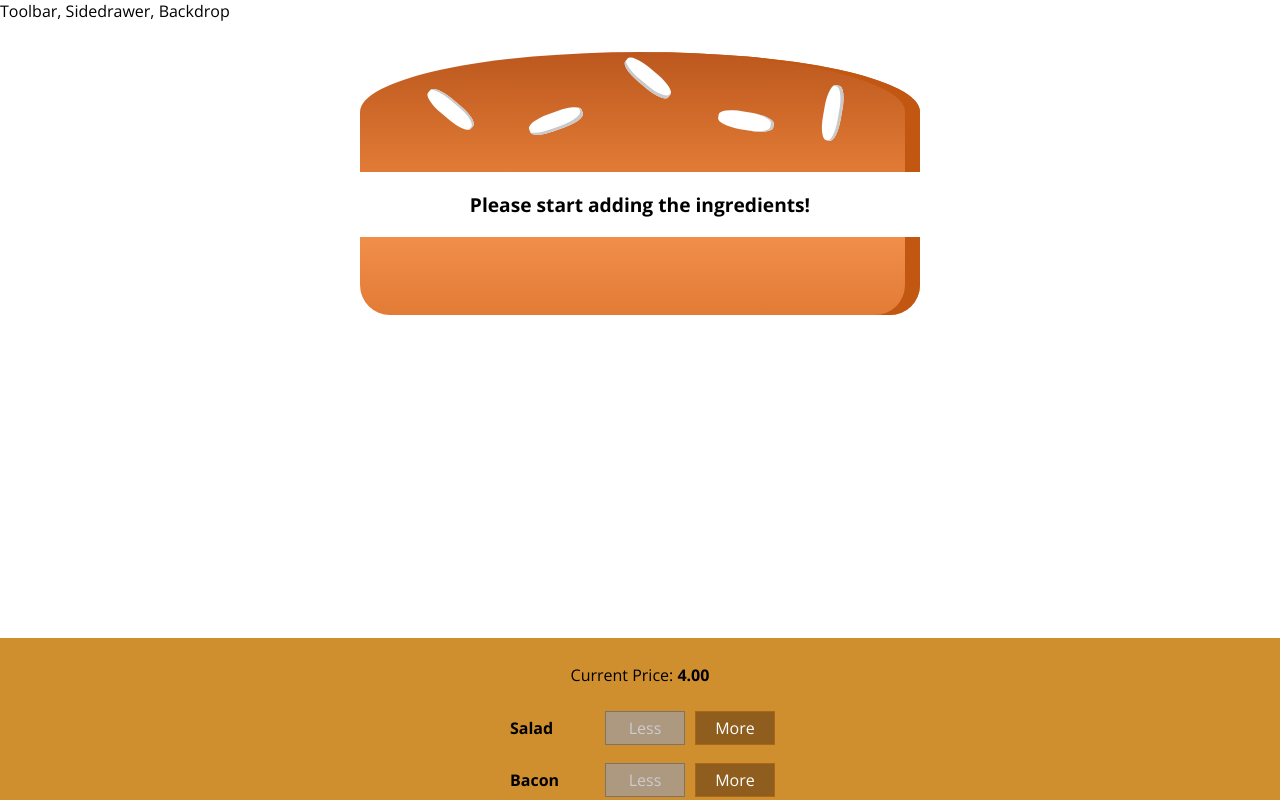
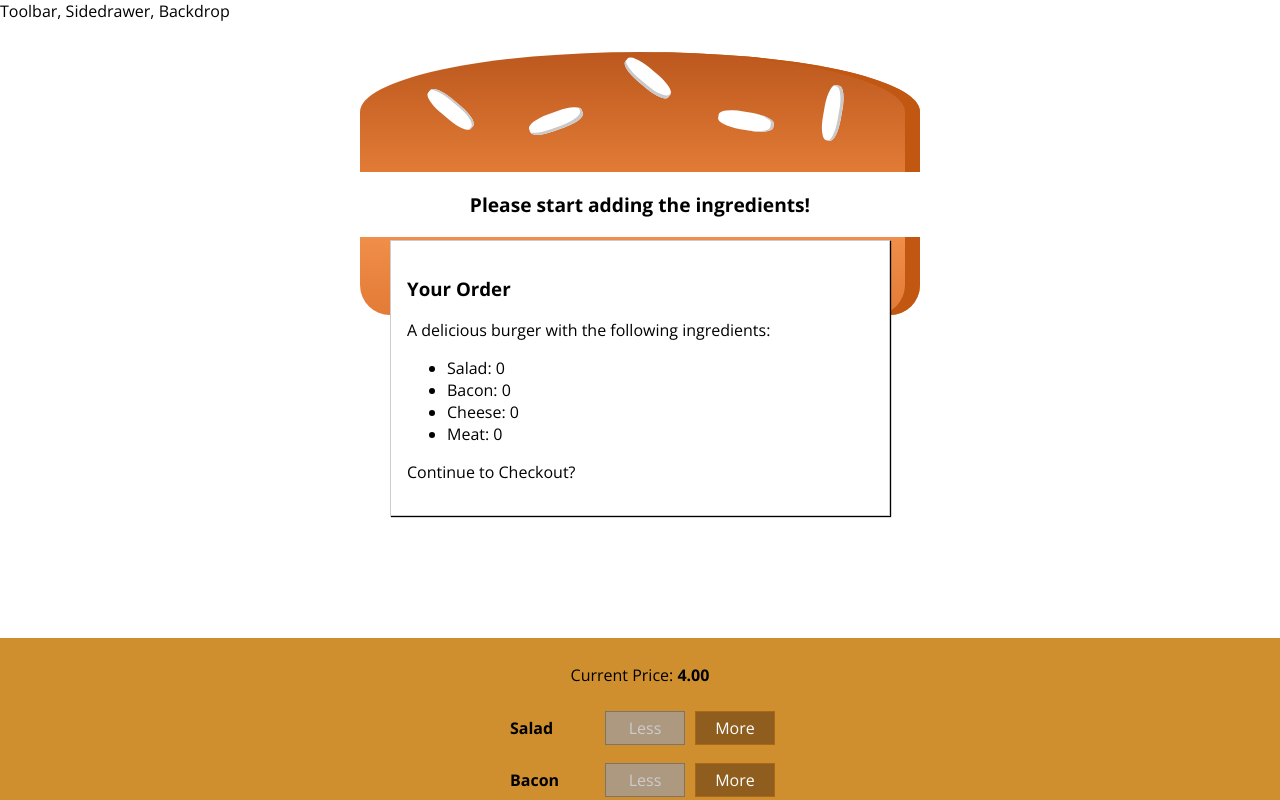
Before and after one commit to Akash-ninja/burger-builder, a React (Create React App) app: page / in a window 1280 px wide. Shown: the top 800 px of the page. Built offline with nearby package versions, Linux system fonts and the light colour scheme.

Commit message:
OrderSummary Modal added

```diff
--- /dev/null
+++ b/src/components/Burger/OrderSummary/OrderSummary.js
@@ -0,0 +1,25 @@
+import React from "react";
+
+import Aux from "../../../hoc/Aux";
+
+const OrderSummary = (props) => {
+  const ingredientsSummary = Object.keys(props.ingredients).map((igKey) => {
+    return (
+      <li key={igKey}>
+        <span style={{ textTransform: "capitalize" }}>{igKey}</span>:{" "}
+        {props.ingredients[igKey]}
+      </li>
+    );
+  });
+
+  return (
+    <Aux>
+      <h3> Your Order </h3>
+      <p> A delicious burger with the following ingredients:</p>
+      <ul>{ingredientsSummary}</ul>
+      <p> Continue to Checkout?</p>
+    </Aux>
+  );
+};
+
+export default OrderSummary;
--- /dev/null
+++ b/src/components/UI/Modal/Modal.js
@@ -0,0 +1,6 @@
+import React from "react";
+import classes from "./Modal.module.css";
+
+const Modal = (props) => <div className={classes.Modal}>{props.children}</div>;
+
+export default Modal;
--- /dev/null
+++ b/src/components/UI/Modal/Modal.module.css
@@ -0,0 +1,20 @@
+.Modal {
+    position: fixed;
+    z-index: 500;
+    background-color: white;
+    width: 70%;
+    border: 1px solid #ccc;
+    box-shadow: 1px 1px 1px black;
+    padding: 16px;
+    left: 15%;
+    top: 30%;
+    box-sizing: border-box;
+    transition: all 0.3s ease-out;
+}
+
+@media (min-width: 600px) {
+    .Modal {
+        width: 500px;
+        left: calc(50% - 250px);
+    }
+}
--- a/src/containers/BurgerBuilder/BurgerBuilder.js
+++ b/src/containers/BurgerBuilder/BurgerBuilder.js
@@ -2,6 +2,8 @@
 import Burger from "../../components/Burger/Burger";
 import Aux from "../../hoc/Aux";
 import BuildControls from "../../components/Burger/BuildControls/BuildControls";
+import Modal from "../../components/UI/Modal/Modal";
+import OrderSummary from "../../components/Burger/OrderSummary/OrderSummary";
 
 const INGREDIENTS_PRICES = {
   salad: 0.5,
@@ -80,6 +82,9 @@
     }
     return (
       <Aux>
+        <Modal>
+          <OrderSummary ingredients={this.state.ingredients} />
+        </Modal>
         <Burger ingredients={this.state.ingredients} />
         <BuildControls
           ingredientsAdded={this.addIngredientHandler}
```
